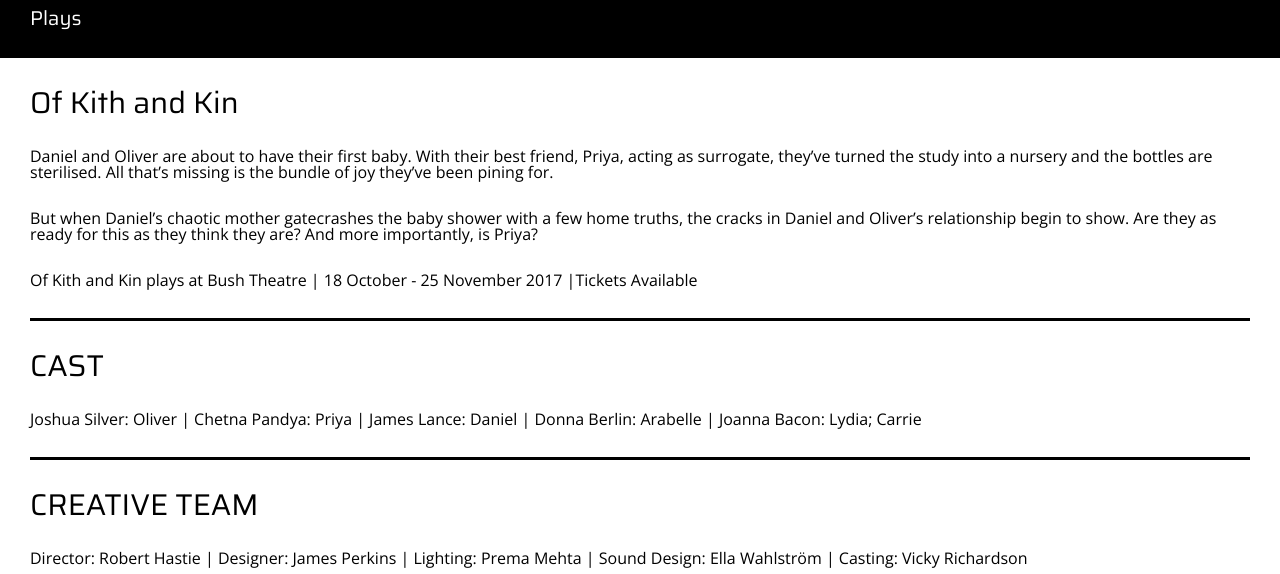
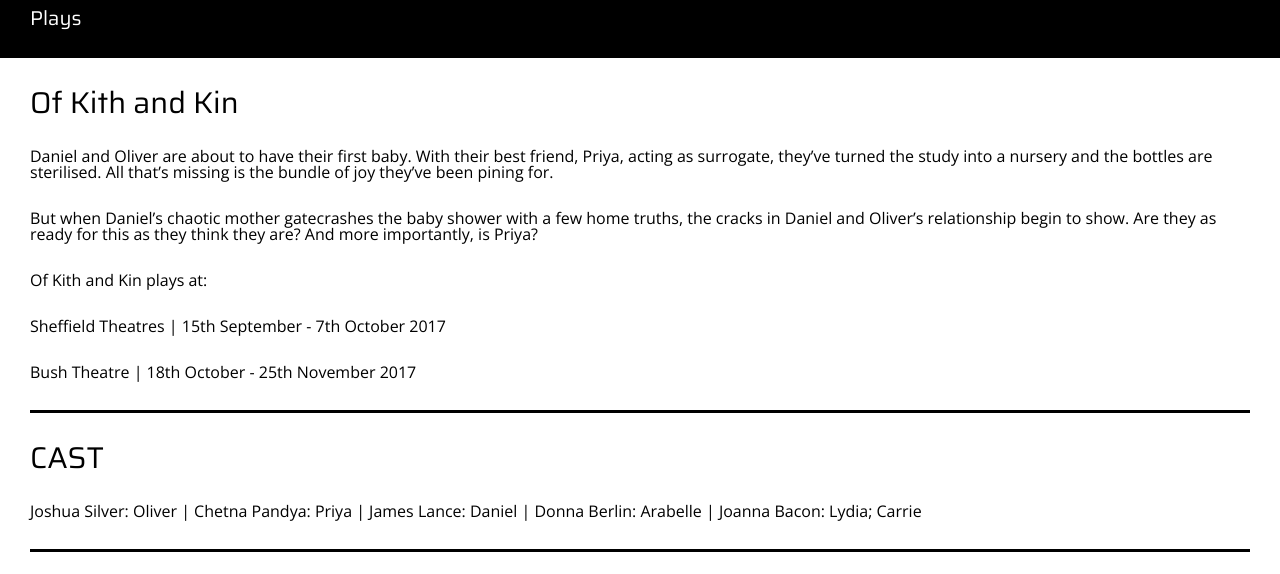
Before and after one commit to johamlyn/christhompson, a plain HTML site: page ofkithandkin.html in a window 1280 px wide. Shown: the part 922-1496 px from the top of the page. Drawn offline with nearby package versions, Linux system fonts and the light colour scheme.

Commit message:
Ticket Link

```diff
--- a/ofkithandkin.html
+++ b/ofkithandkin.html
@@ -47,7 +47,9 @@
    <div class="title"><h2>Of Kith and Kin</h2></div>
     <p>Daniel and Oliver are about to have their first baby. With their best friend, Priya, acting as surrogate, they’ve turned the study into a nursery and the bottles are sterilised. All that’s missing is the bundle of joy they’ve been pining for.</p>
     <p>But when Daniel’s chaotic mother gatecrashes the baby shower with a few home truths, the cracks in Daniel and Oliver’s relationship begin to show. Are they as ready for this as they think they are? And more importantly, is Priya?</p>
-	  <p>Of Kith and Kin plays at Bush Theatre | 18 October - 25 November 2017 |<a href="https://www.bushtheatre.co.uk/event/of-kith-and-kin/">Tickets Available</a></p>
+		<p>Of Kith and Kin plays at:</p>
+    <p><a href="https://www.sheffieldtheatres.co.uk/whats-on/of-kith-kin">Sheffield Theatres</a> | 15th September - 7th October 2017</p>
+	  <p><a href="https://www.bushtheatre.co.uk/event/of-kith-and-kin/">Bush Theatre</a> | 18th October - 25th November 2017</p>
 
 	 <h2>CAST</h2>
 	 <p>Joshua Silver: Oliver | Chetna Pandya: Priya | James Lance: Daniel | Donna Berlin: Arabelle | Joanna Bacon: Lydia; Carrie</p>
```
Also changed, not shown: 1 other file.
